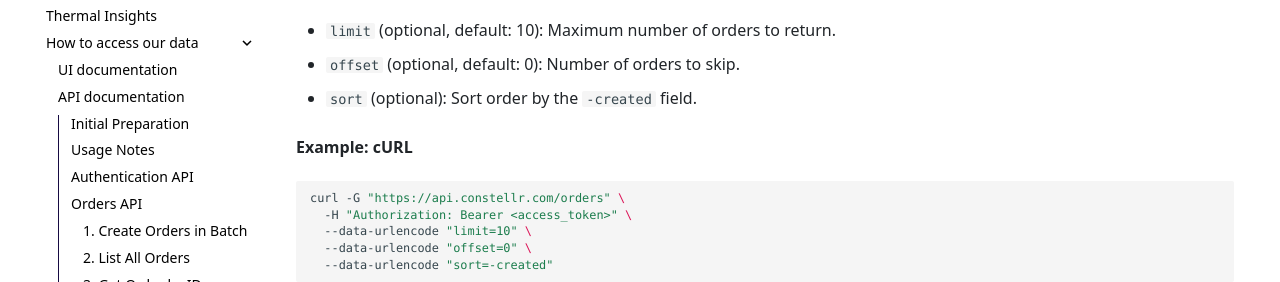
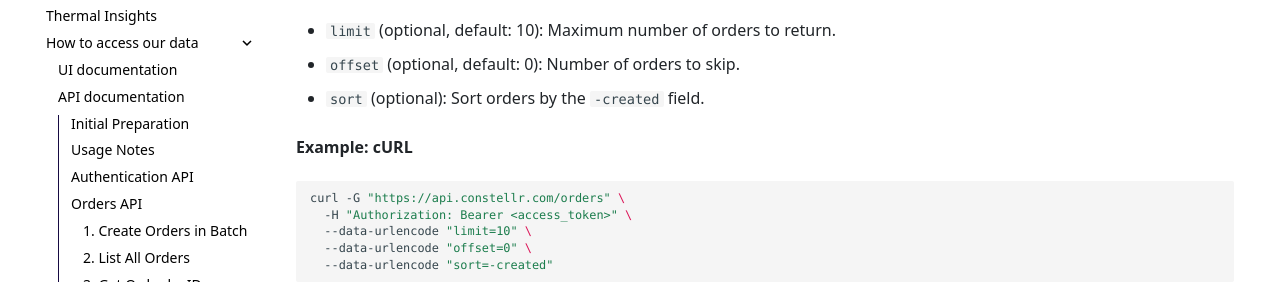
Before and after one commit to constellr/product-lst, an MkDocs documentation site: the page built from docs/API-documentation.md, in a window 1280 px wide and 900 px high, scrolled down 4501 px. Shown: the part 173-455 px from the top of the window. Built offline with MkDocs 1.6.1 and Material for MkDocs 9.7.7, drawn with Linux system fonts in a browser that asks for light colours; the version menu is left out.

Commit message:
fix typo

```diff
--- a/docs/API-documentation.md
+++ b/docs/API-documentation.md
@@ -238,7 +238,7 @@ fetch(url, {
 
 - `offset` (optional, default: 0): Number of orders to skip.
 
-- `sort` (optional): Sort order by the `-created` field.
+- `sort` (optional): Sort orders by the `-created` field.
 
 
 **Example: cURL**
```
